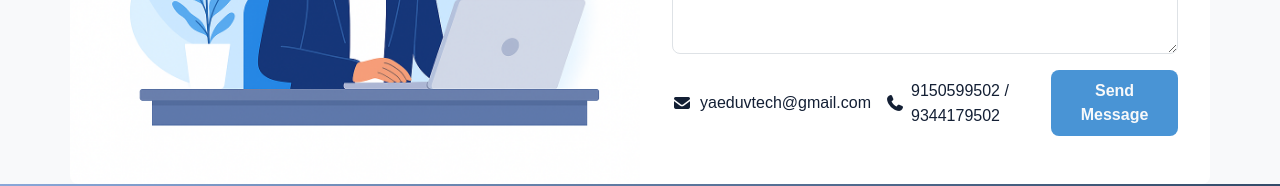
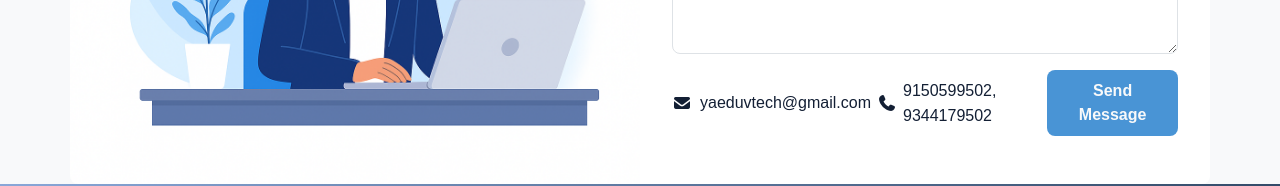
Before and after one commit to SRIYAAGUL/YaeduVTech, a React (Create React App) app: page / in a window 1280 px wide. Shown: the part 2808-2994 px from the top of the page. Built offline with nearby package versions, Linux system fonts and the light colour scheme.

Commit message:
Updated recent changes

```diff
--- a/src/Home.jsx
+++ b/src/Home.jsx
@@ -617,7 +617,7 @@ export default function Home() {
 
                         {/* 🧩 Customize Your Learning */}
                         <div className="col-12 col-md-3">
-                            <div className="card border-0 shadow-sm h-100 rounded-4 p-4 text-start"  data-aos="zoom-out">
+                            <div className="card border-0 shadow-sm h-100 rounded-4 p-4 text-start" data-aos="zoom-out">
                                 <div className="mb-3">
                                     <i className="fa-solid fa-layer-group fa-3x" style={{ color: "rgba(12, 112, 199, 0.75)" }}></i> {/* pastel teal */}
                                 </div>
@@ -630,7 +630,7 @@ export default function Home() {
 
                         {/* 💼 Portfolio Development */}
                         <div className="col-12 col-md-3">
-                            <div className="card border-0 shadow-sm h-100 rounded-4 p-4 text-start"  data-aos="zoom-out">
+                            <div className="card border-0 shadow-sm h-100 rounded-4 p-4 text-start" data-aos="zoom-out">
                                 <div className="mb-3">
                                     <i className="fa-solid fa-briefcase fa-3x" style={{ color: "rgba(12, 112, 199, 0.75)" }}></i> {/* pastel blue */}
                                 </div>
@@ -643,7 +643,7 @@ export default function Home() {
 
                         {/* 🌟 Learn & Earn Opportunities */}
                         <div className="col-12 col-md-3">
-                            <div className="card border-0 shadow-sm h-100 rounded-4 p-4 text-start"  data-aos="zoom-out">
+                            <div className="card border-0 shadow-sm h-100 rounded-4 p-4 text-start" data-aos="zoom-out">
                                 <div className="mb-3">
                                     <i className="fa-solid fa-coins fa-3x" style={{ color: "rgba(12, 112, 199, 0.75)" }}></i> {/* pastel orange */}
                                 </div>
@@ -656,7 +656,7 @@ export default function Home() {
 
                         {/* 🎯 Career Guidance */}
                         <div className="col-12 col-md-3">
-                            <div className="card border-0 shadow-sm h-100 rounded-4 p-4 text-start"  data-aos="zoom-out">
+                            <div className="card border-0 shadow-sm h-100 rounded-4 p-4 text-start" data-aos="zoom-out">
                                 <div className="mb-3">
                                     <i className="fa-solid fa-user-tie fa-3x" style={{ color: "rgba(12, 112, 199, 0.75)" }}></i> {/* pastel pink */}
                                 </div>
@@ -689,7 +689,7 @@ export default function Home() {
                                 width: "auto",
                                 objectFit: "cover",
                             }}
-                      data-aos="fade-right"  />
+                            data-aos="fade-right" />
                         Contact Us
                     </h2>
 
@@ -785,17 +785,23 @@ export default function Home() {
                                             required
                                         ></textarea>
                                     </div>
-                                    <div className="d-flex flex-column flex-md-row align-items-center justify-content-between mt-3 gap-3 text-center text-md-start">
+                                    <div className="d-flex flex-column flex-md-row align-items-center justify-content-between mt-3 gap-2 text-center text-md-start">
                                         {/* Email + Phone */}
-                                        <div className="d-flex flex-column flex-md-row align-items-center justify-content-center justify-content-md-start gap-3">
+                                        <div className="d-flex flex-column flex-md-row align-items-center justify-content-center justify-content-md-start gap-2">
                                             <p className="mb-0 d-flex align-items-center">
                                                 <i className="fa-solid fa-envelope me-2" style={{ color: "#131f34" }}></i>
                                                 yaeduvtech@gmail.com
                                             </p>
 
-                                            <p className="mb-0 d-flex align-items-center">
+                                            <p
+                                                className="mb-0 d-flex align-items-center"
+                                                style={{
+                                                    color: "#131f34",
+                                                    display: window.innerWidth >= 768 && window.innerWidth <= 991 ? "none" : "flex",
+                                                }}
+                                            >
                                                 <i className="fa-solid fa-phone me-2" style={{ color: "#131f34" }}></i>
-                                                9150599502 / 9344179502
+                                                9150599502, 9344179502
                                             </p>
                                         </div>
 
```
Lines whose indentation alone changed are shown as unchanged.
